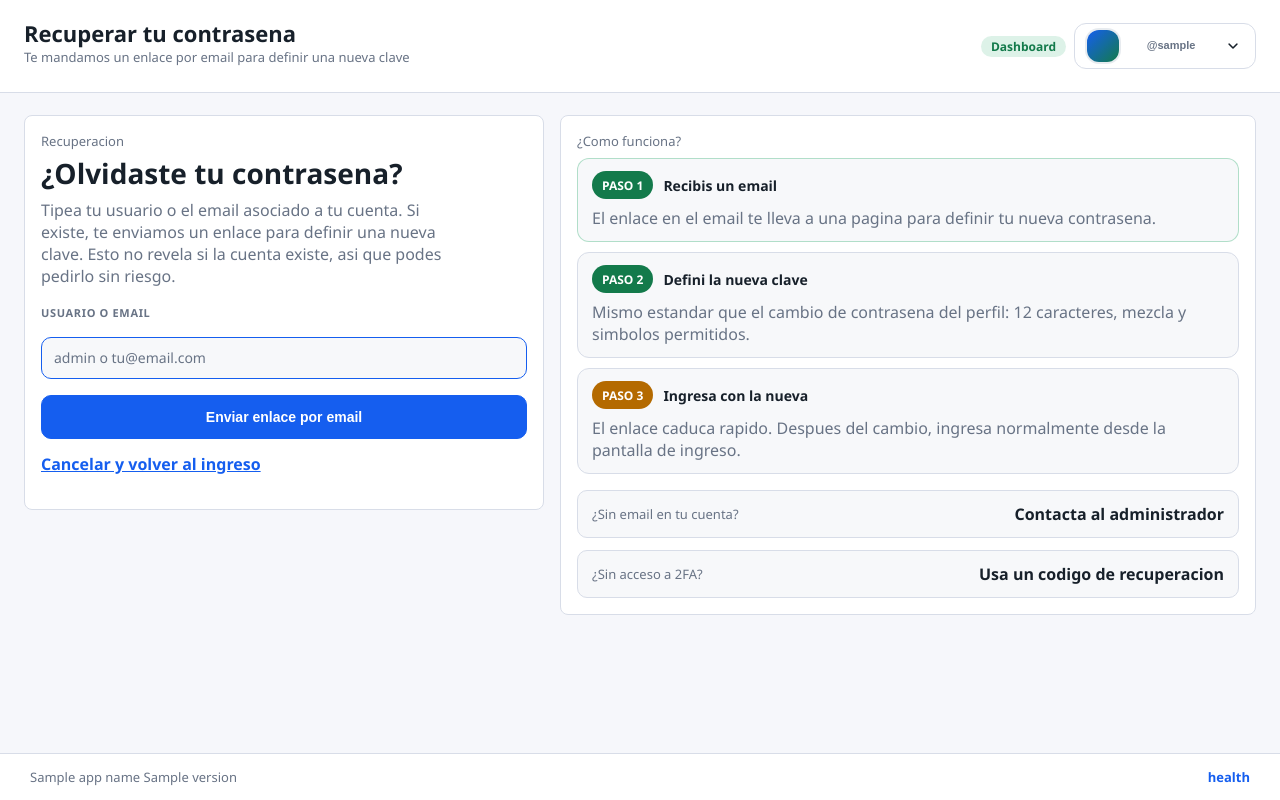
After one commit to HarDGameinc/AMELI-App-Template, a Django app: template src/ameli_web/templates/accounts/forgot_password.html in a window 1280 px wide. The commit adds this page. Run offline with Django 5.2, Linux system fonts and the light colour scheme; tables that the repository leaves empty hold one stand-in row (values such as "Sample post"); the template is opened without the code that fills it: values that come from a table or form of the project are taken from there, most other values are stand-ins (such as "Sample title", 1, 10 or a date in 2020).

Commit message:
add forgot/reset password views, urls and templates
Second commit of the email password reset block. Wires the actual
user-facing flow on top of the services from the previous commit.

Views:
- _build_public_base_url prefers CFG.public_url_base when configured
  (so reset emails do not depend on the Host header) and falls back
  to request.build_absolute_uri
- forgot_password_view (GET + POST) renders the request form and on
  submission calls request_password_reset, always showing the same
  confirmation panel afterwards so users cannot be enumerated by
  comparing responses
- reset_password_view (GET + POST) decodes the (uidb64, token)
  pair, renders the new-password form when valid, an "invalid or
  vencido" panel when not, runs the new + confirm match guard,
  hands off to complete_password_reset and redirects to /login/
  with a flash message on success
- both views bounce already-authenticated users to /profile/

URLs:
- /login/forgot/ as accounts:forgot-password
- /login/reset/<uidb64>/<token>/ as accounts:reset-password

Templates:
- forgot_password.html — login-shell layout, single identifier
  input, post-submit confirmation panel, sidebar that explains the
  three-step flow
- reset_password.html — full metro password ux (data-password-form,
  generator, policy card, strength bar, confirmation, visibility
  toggles) reusing the AmeliPassword module; renders a dedicated
  "invalid or vencido" view when the token does not validate
- login.html grows a "Olvidaste tu contrasena?" link below the
  Ingresar button

Co-Authored-By: Claude Opus 4.7 <noreply@anthropic.com>

```diff
--- a/src/ameli_web/accounts/urls.py
+++ b/src/ameli_web/accounts/urls.py
@@ -9,6 +9,10 @@ urlpatterns = [
     path("login", views.TemplateLoginView.as_view()),
     path("login/verify-mfa/", views.verify_mfa_view, name="verify-mfa"),
     path("login/verify-mfa", views.verify_mfa_view),
+    path("login/forgot/", views.forgot_password_view, name="forgot-password"),
+    path("login/forgot", views.forgot_password_view),
+    path("login/reset/<str:uidb64>/<str:token>/", views.reset_password_view, name="reset-password"),
+    path("login/reset/<str:uidb64>/<str:token>", views.reset_password_view),
     path("logout/", views.logout_view, name="logout"),
     path("logout", views.logout_view),
     path("profile/", views.profile_view, name="profile"),
--- /dev/null
+++ b/src/ameli_web/templates/accounts/forgot_password.html
@@ -0,0 +1,85 @@
+{% extends "base.html" %}
+
+{% block title %}Recuperar contrasena - {{ app_name }}{% endblock %}
+{% block header_title %}Recuperar tu contrasena{% endblock %}
+{% block header_subtitle %}Te mandamos un enlace por email para definir una nueva clave{% endblock %}
+
+{% block content %}
+<section class="login-shell">
+  <article class="panel login-panel">
+    <div class="metric-label">Recuperacion</div>
+    <h2 class="modal-title">¿Olvidaste tu contrasena?</h2>
+    {% if submitted %}
+    <p class="muted modal-copy">Si <strong>@{{ identifier_echo }}</strong> existe como cuenta activa con email registrado, te enviamos un enlace para definir una nueva clave. Reviza tu bandeja de entrada (y tambien spam).</p>
+    <p class="muted modal-copy">El enlace caduca en pocos minutos por seguridad. Si no llega, podes pedir uno nuevo desde esta misma pantalla.</p>
+    <div class="modal-actions-row">
+      <a class="icon-action" href="{% url 'accounts:login' %}">
+        <span class="material-symbols-rounded icon-glyph" aria-hidden="true">arrow_back</span>
+        <span>Volver al ingreso</span>
+      </a>
+    </div>
+    {% else %}
+    <p class="muted modal-copy">Tipea tu usuario o el email asociado a tu cuenta. Si existe, te enviamos un enlace para definir una nueva clave. Esto no revela si la cuenta existe, asi que podes pedirlo sin riesgo.</p>
+    <form class="login-form" method="post" action="">
+      {% csrf_token %}
+      {% if form_error %}
+      <div class="login-form-error visible">
+        <div>{{ form_error }}</div>
+      </div>
+      {% endif %}
+      <label class="login-form-label" for="id_identifier">
+        Usuario o email
+      </label>
+      <input id="id_identifier" class="login-form-input" type="text" name="identifier"
+             autocomplete="username" placeholder="admin o tu@email.com" autofocus required>
+      <button class="primary login-form-submit" type="submit">Enviar enlace por email</button>
+    </form>
+    <p class="muted modal-copy" style="margin-top:14px;">
+      <a href="{% url 'accounts:login' %}" style="color:var(--accent); font-weight:600;">Cancelar y volver al ingreso</a>
+    </p>
+    {% endif %}
+  </article>
+
+  <aside class="panel">
+    <div class="login-meta-grid">
+      <div>
+        <div class="metric-label">¿Como funciona?</div>
+        <div class="profile-matrix compact">
+          <article class="profile-option active">
+            <div class="profile-option-head">
+              <span class="status-pill OPERATIVO">PASO 1</span>
+              <strong>Recibis un email</strong>
+            </div>
+            <p class="muted">El enlace en el email te lleva a una pagina para definir tu nueva contrasena.</p>
+          </article>
+          <article class="profile-option">
+            <div class="profile-option-head">
+              <span class="status-pill OPERATIVO">PASO 2</span>
+              <strong>Defini la nueva clave</strong>
+            </div>
+            <p class="muted">Mismo estandar que el cambio de contrasena del perfil: 12 caracteres, mezcla y simbolos permitidos.</p>
+          </article>
+          <article class="profile-option">
+            <div class="profile-option-head">
+              <span class="status-pill DEGRADADO">PASO 3</span>
+              <strong>Ingresa con la nueva</strong>
+            </div>
+            <p class="muted">El enlace caduca rapido. Despues del cambio, ingresa normalmente desde la pantalla de ingreso.</p>
+          </article>
+        </div>
+      </div>
+    </div>
+
+    <div class="profile-card">
+      <div class="profile-row">
+        <span class="metric-label">¿Sin email en tu cuenta?</span>
+        <span class="profile-note">Contacta al administrador</span>
+      </div>
+      <div class="profile-row">
+        <span class="metric-label">¿Sin acceso a 2FA?</span>
+        <span class="profile-note">Usa un codigo de recuperacion</span>
+      </div>
+    </div>
+  </aside>
+</section>
+{% endblock %}
--- a/src/ameli_web/templates/accounts/login.html
+++ b/src/ameli_web/templates/accounts/login.html
@@ -29,6 +29,9 @@
       {% if next %}<input type="hidden" name="next" value="{{ next }}">{% endif %}
       <button class="primary login-form-submit" type="submit">Ingresar</button>
     </form>
+    <p class="muted modal-copy" style="margin-top:14px;">
+      <a href="{% url 'accounts:forgot-password' %}" style="color:var(--accent); font-weight:600;">¿Olvidaste tu contrasena?</a>
+    </p>
   </article>
 
   <aside class="panel">
```
Also changed, not shown: src/ameli_web/accounts/views.py (+74 -0 lines), src/ameli_web/templates/accounts/reset_password.html (added, +116 -0 lines).
